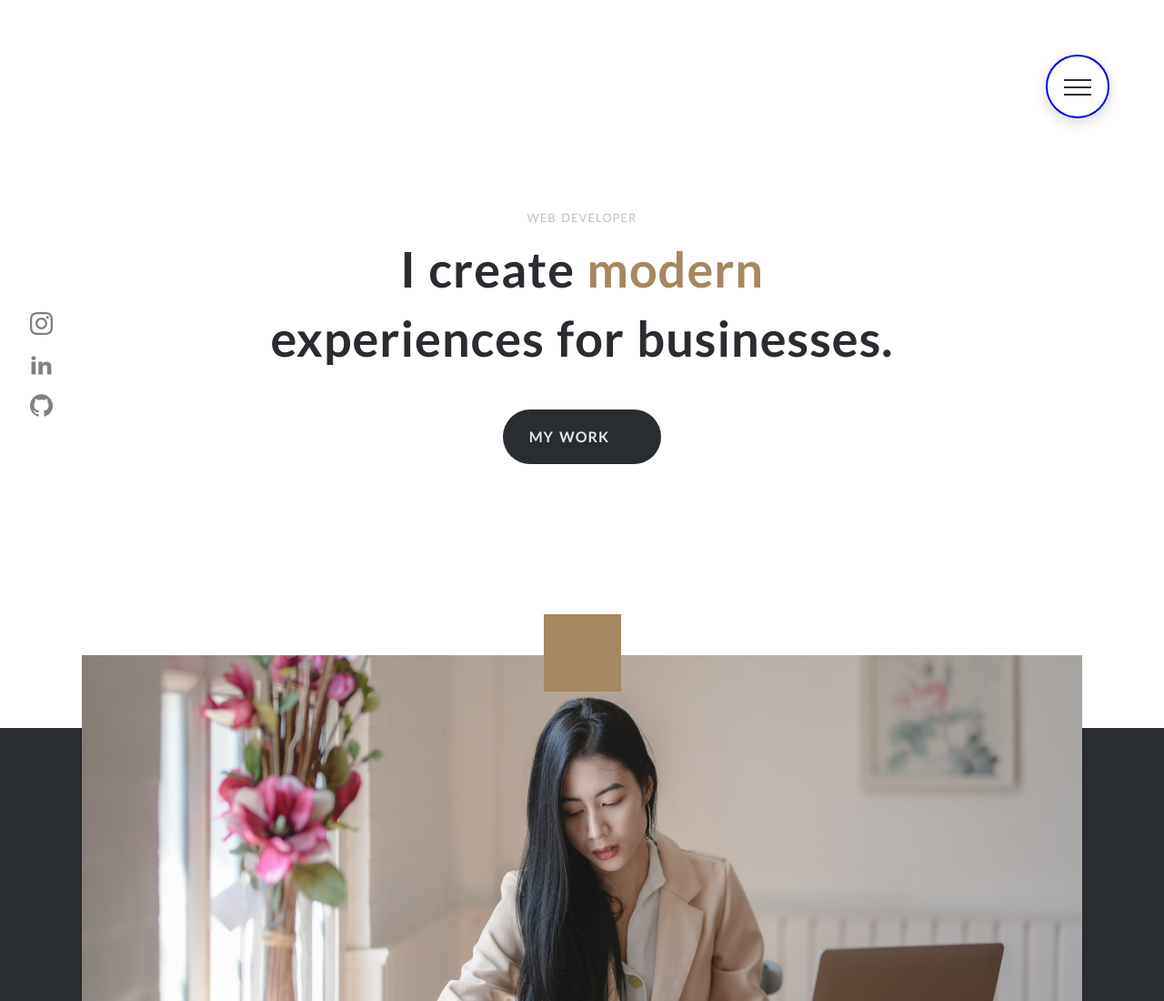
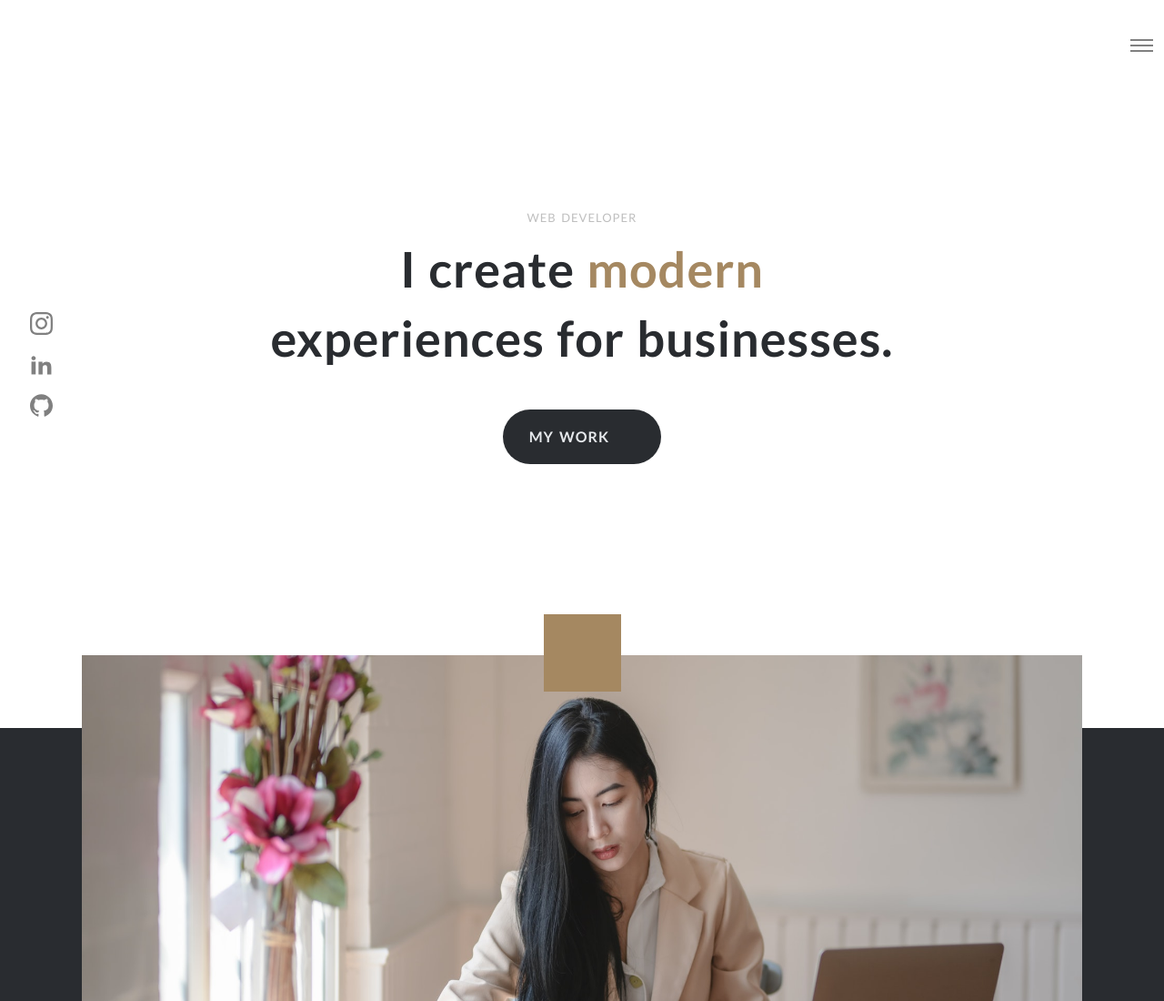
Before and after one commit to WebDeveloper970903/portfolio-v1.0, a website: page index.html in a window 1280 px wide. Shown: the top 1100 px of the page at 91% size. Drawn offline with Linux system fonts and the light colour scheme; some icons are missing.

Commit message:
Resize and center hamburguer menu to the right

```diff
--- a/assets/sass/base/_icon.scss
+++ b/assets/sass/base/_icon.scss
@@ -6,7 +6,7 @@
   align-items: center;
   position: fixed;
   top: calc((100vh - 135px) / 2); // 135px => 3x (.icon height + &__icon padding-top +  &__icon padding-bottom) // 3 x 45
-  z-index: 5;
+  z-index: 25;
 
   // .social__icon
   &__icon {
--- a/assets/sass/layout/_navigation.scss
+++ b/assets/sass/layout/_navigation.scss
@@ -4,32 +4,37 @@
   }
 
   &__button {
-    background-color: $color-primary-white;
-    height: 7rem;
-    width: 7rem;
+    // background-color: $color-primary-white;
+    height: 5rem;
+    width: 5rem;
     position: fixed;
-    top: 6rem;
-    right: 6rem;
-    border-radius: 50%;
+    top: 2.5rem;
+		// right: 4rem;
+		right: calc((100% - #{$grid-width}) / 2 /* = remaining right width*/ - 9rem);
+    // border-radius: 50%;
 		z-index: 20; // sits on top of &__background and &__nav
-		box-shadow: 0 .5rem 1.5rem darken($color-primary-white, 15%);
+		// box-shadow: 0 .5rem 1.5rem darken($color-primary-white, 15%);
 		text-align: center;
 		cursor: pointer;
-    border: 2px solid blue;
+		// border: 1px solid blue;
+		display: flex;
+		align-items: center;
+		justify-content: center;
+		filter: contrast(100%); // icon takes 90% of its original (fill) colour
   }
 
   &__background {
-    height: 6rem;
-    width: 6rem;
-    border-radius: 50%;
+    height: 4rem;
+    width: 4rem;
+    border-radius: 50%; // clickable round circle
     position: fixed;
-    top: 6.5rem;
-    right: 6.5rem;
-    background: $color-primary-grey-dark;
-    z-index: 10;
+    top: 4.5rem;
+    right: 4.5rem;
+    // background: $color-primary-grey-dark;
 		// transform: scale(80);
 		transition: transform .8s cubic-bezier(0.83, 0, 0.17, 1);
-    border: 1px solid orange;
+		// border: 1px solid orange;
+    z-index: 10;
   }
 
   &__nav {
@@ -45,7 +50,7 @@
 		opacity: 0;
 		transition: all .8s cubic-bezier(0.68, -0.6, 0.32, 1.6);
 
-    border: 1px solid red;
+    // border: 1px solid red;
 	}
 	&__list {
 		position: absolute;
@@ -53,7 +58,7 @@
     left: 50%;
     transform: translate(-50%, -50%);
     list-style: none;
-		border: 1px solid orange;
+		// border: 1px solid orange;
     // width: 50%;
     // float: right;
     text-align: left;
@@ -64,14 +69,13 @@
 		line-height: 5rem;
 		display: flex;
 		justify-content: center;
-
   }
 
   &__link {
     font-size: 3.2rem;
     font-weight: 700;
     color: $color-primary-grey;
-    border: 1px solid green;
+    // border: 1px solid green;
 		text-decoration: none;
 		letter-spacing: 0.1rem;
 		word-spacing: 0.2rem;
@@ -92,9 +96,11 @@
 
 	// label > checkbox:checked > navigation bacground becomes visible
 	&__checkbox:checked ~ &__background {
+    background: $color-primary-grey-dark;
     transform: scale(80);
 	}
 	&__checkbox:checked ~ &__nav {
+    background: $color-primary-grey-dark;
     width: 100%;
 		opacity: 1;
 	}
@@ -102,13 +108,13 @@
 	// ICON
 	&__icon {
 		position: relative;
-		margin-top: 3.25rem;
+		// margin-top: 1.25rem;
 		&, // icon elem itself
 		&::before,
 		&::after {
-			width: 3rem;
+			width: 2.5rem;
 			height: 2px;
-			background-color: $color-primary-grey-dark;
+			background-color: darken($color-primary-white, 50%); // actual hamburguer lines colour
 			display: inline-block;
 		}
 		// defining the content property of the pseudo-classes
@@ -120,19 +126,19 @@
 			transition: all .2s;
 		}
 		&::before {
-			top: -.8rem;
+			top: -.6rem;
 		}
 		&::after {
-			top: .8rem;
+			top: .6rem;
 		}
 	}
 
-	// animate hamburguer lines when button is on hover
+	// animate hamburguer lines when button is on hover (space them out vertically)
 	&__button:hover &__icon::before {
-    top: -1rem;
+    top: -.8rem;
 	}
 	&__button:hover &__icon::after {
-    top: 1rem;
+    top: .8rem;
 	}
 
 	// label > checkbox:checked > select its sibling's child
```
Also changed, not shown: assets/css/main.css.
